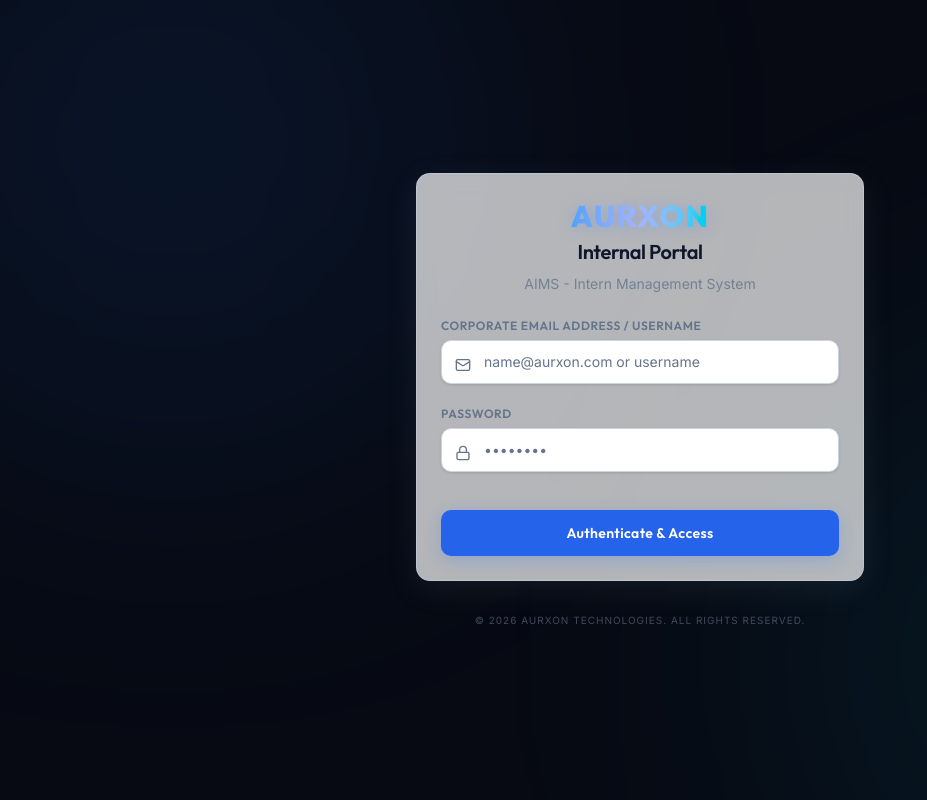
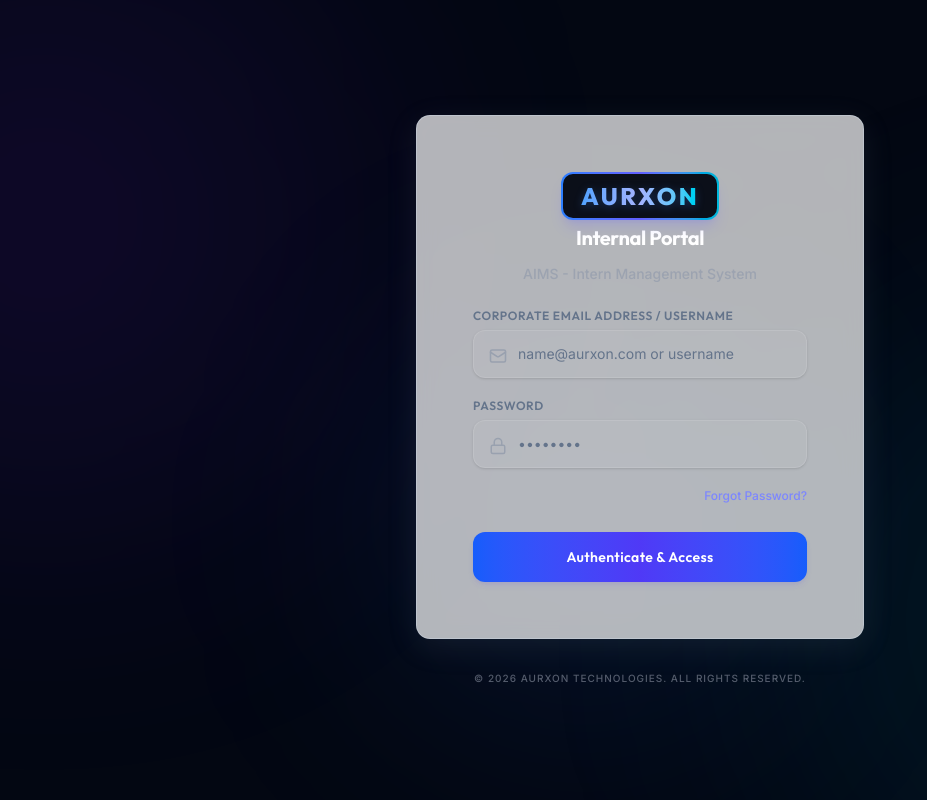
Before and after one commit to CodeSage4D/AIMS, a Next.js app: page /login in a window 1280 px wide. Shown: the whole page, without its empty margins (0-927 px from the left). Built offline with nearby package versions, Linux system fonts and the light colour scheme.

Commit message:
feat(auth): refactor login page to support forgot password UI flow

```diff
--- a/src/app/(auth)/login/page.tsx
+++ b/src/app/(auth)/login/page.tsx
@@ -6,27 +6,36 @@ import { useRouter } from "next/navigation";
 import { Input } from "@/components/ui/Input";
 import { Button } from "@/components/ui/Button";
 import { Card, CardHeader, CardTitle, CardDescription, CardContent } from "@/components/ui/Card";
-import { Lock, Mail, AlertTriangle } from "lucide-react";
+import { Lock, Mail, AlertTriangle, User, ChevronLeft, CheckCircle } from "lucide-react";
 
 export default function LoginPage() {
   const router = useRouter();
 
+  // Views: 'login' | 'forgot'
+  const [view, setView] = useState<"login" | "forgot">("login");
+
   // Login Form States
   const [email, setEmail] = useState("");
   const [password, setPassword] = useState("");
+  const [loginError, setLoginError] = useState<string | null>(null);
+  const [loginLoading, setLoginLoading] = useState(false);
 
-  // Operational States
-  const [error, setError] = useState<string | null>(null);
-  const [loading, setLoading] = useState(false);
+  // Forgot Password Form States
+  const [forgotInternId, setForgotInternId] = useState("");
+  const [forgotName, setForgotName] = useState("");
+  const [forgotEmail, setForgotEmail] = useState("");
+  const [forgotError, setForgotError] = useState<string | null>(null);
+  const [forgotSuccess, setForgotSuccess] = useState<string | null>(null);
+  const [forgotLoading, setForgotLoading] = useState(false);
 
   const handleSubmit = async (e: React.FormEvent) => {
     e.preventDefault();
-    setError(null);
-    setLoading(true);
+    setLoginError(null);
+    setLoginLoading(true);
 
     if (!email || !password) {
-      setError("Please fill in all authentication fields.");
-      setLoading(false);
+      setLoginError("Please fill in all authentication fields.");
+      setLoginLoading(false);
       return;
     }
 
@@ -38,53 +47,102 @@ export default function LoginPage() {
       });
 
       if (res?.error) {
-        setError("Invalid email credentials or password hash.");
-        setLoading(false);
+        setLoginError("Invalid credentials or password.");
+        setLoginLoading(false);
       } else {
         router.push("/");
         router.refresh();
       }
     } catch (err) {
-      setError("An unexpected network handshake error occurred.");
-      setLoading(false);
+      setLoginError("An unexpected network handshake error occurred.");
+      setLoginLoading(false);
+    }
+  };
+
+  const handleForgotSubmit = async (e: React.FormEvent) => {
+    e.preventDefault();
+    setForgotError(null);
+    setForgotSuccess(null);
+    setForgotLoading(true);
+
+    if (!forgotInternId || !forgotName || !forgotEmail) {
+      setForgotError("Please fill in all request fields.");
+      setForgotLoading(false);
+      return;
+    }
+
+    try {
+      const res = await fetch("/api/auth/forgot-password", {
+        method: "POST",
+        headers: { "Content-Type": "application/json" },
+        body: JSON.stringify({
+          internId: forgotInternId,
+          internName: forgotName,
+          internEmail: forgotEmail,
+        }),
+      });
+
+      const data = await res.json();
+      if (!res.ok) {
+        setForgotError(data.error || "Failed to submit reset request.");
+      } else {
+        setForgotSuccess(data.message || "Reset request submitted successfully.");
+        setForgotInternId("");
+        setForgotName("");
+        setForgotEmail("");
+      }
+    } catch (err) {
+      setForgotError("Failed to communicate with authentication services.");
+    } finally {
+      setForgotLoading(false);
     }
   };
 
   return (
-    <div className="relative min-h-screen flex items-center justify-center bg-[#070a13] p-4 overflow-hidden select-none">
-      {/* 1. Ambient Background Glowing Radials (Sleek startup design) */}
-      <div className="absolute top-[-20%] left-[-10%] w-[600px] h-[600px] rounded-full bg-blue-500/10 blur-[140px] pointer-events-none" />
-      <div className="absolute bottom-[-20%] right-[-10%] w-[600px] h-[600px] rounded-full bg-cyan-500/10 blur-[140px] pointer-events-none" />
+    <div className="relative min-h-screen flex items-center justify-center bg-[#030712] p-4 overflow-hidden select-none">
+      {/* 1. Futuristic Ambient Glowing Orbs (Mobile-optimized visual elements) */}
+      <div className="absolute top-[-10%] left-[-20%] w-[350px] sm:w-[600px] h-[350px] sm:h-[600px] rounded-full bg-violet-600/15 blur-[80px] sm:blur-[140px] pointer-events-none animate-pulse duration-10000" />
+      <div className="absolute bottom-[-15%] right-[-10%] w-[350px] sm:w-[600px] h-[350px] sm:h-[600px] rounded-full bg-cyan-500/15 blur-[80px] sm:blur-[140px] pointer-events-none animate-pulse duration-7000" />
+      <div className="absolute top-[40%] left-[30%] w-[200px] sm:w-[400px] h-[200px] sm:h-[400px] rounded-full bg-blue-500/10 blur-[60px] sm:blur-[120px] pointer-events-none" />
 
-      {/* 2. Unified Container Wrapper */}
-      <div className="relative z-10 w-full max-w-md">
-        <Card className="border-border/60 shadow-[0_20px_50px_rgba(0,0,0,0.6)] backdrop-blur-md">
-          <CardHeader className="text-center space-y-2 pb-6">
+      {/* 2. Main Glass Container */}
+      <div className="relative z-10 w-full max-w-[92%] sm:max-w-md transition-all duration-300">
+        <Card className="border-white/10 bg-[#0b0f19]/70 backdrop-blur-xl shadow-[0_8px_32px_rgba(0,0,0,0.5)] rounded-2xl overflow-hidden">
+          <CardHeader className="text-center space-y-3 pb-4 pt-8 px-5 sm:px-8">
             <div className="flex justify-center mb-1">
-              <span className="text-3xl font-heading font-extrabold tracking-wider bg-gradient-to-r from-blue-400 via-indigo-300 to-cyan-400 bg-clip-text text-transparent drop-shadow-[0_2px_8px_rgba(59,130,246,0.3)]">
+              <div className="relative group flex items-center justify-center p-0.5 rounded-xl bg-gradient-to-r from-blue-500 via-indigo-500 to-cyan-500 shadow-lg shadow-indigo-500/20">
+                <div className="bg-[#0b0f19] px-4.5 py-1.5 rounded-[10px] transition-all group-hover:bg-[#0b0f19]/80">
+                  <span className="text-2xl font-heading font-extrabold tracking-widest bg-gradient-to-r from-blue-400 via-indigo-300 to-cyan-400 bg-clip-text text-transparent drop-shadow-[0_2px_4px_rgba(59,130,246,0.3)]">
                     AURXON
                   </span>
                 </div>
-            <CardTitle className="text-xl font-heading">Internal Portal</CardTitle>
-            <CardDescription className="text-muted-foreground/80">
-              AIMS - Intern Management System
+              </div>
+            </div>
+            <CardTitle className="text-lg sm:text-xl font-heading font-bold text-white tracking-wide">
+              {view === "login" ? "Internal Portal" : "Reset Password"}
+            </CardTitle>
+            <CardDescription className="text-xs sm:text-sm text-gray-400/90 font-medium">
+              {view === "login"
+                ? "AIMS - Intern Management System"
+                : "Submit password reset request to Founder"}
             </CardDescription>
           </CardHeader>
 
-          <CardContent>
-            <form onSubmit={handleSubmit} className="space-y-5.5">
+          <CardContent className="px-5 sm:px-8 pb-8 pt-2">
+            {view === "login" ? (
+              <form onSubmit={handleSubmit} className="space-y-5">
                 {/* Alert Indicator */}
-              {error && (
-                <div className="flex items-center space-x-3 p-3 rounded-md bg-destructive/10 border border-destructive/25 text-destructive text-xs animate-pulse">
-                  <AlertTriangle className="h-4 w-4 shrink-0" />
-                  <span className="font-medium">{error}</span>
+                {loginError && (
+                  <div className="flex items-center space-x-3 p-3.5 rounded-xl bg-red-500/10 border border-red-500/20 text-red-400 text-xs animate-shake">
+                    <AlertTriangle className="h-4.5 w-4.5 shrink-0" />
+                    <span className="font-semibold leading-normal">{loginError}</span>
                   </div>
                 )}
 
-              {/* Email Form Entry */}
+                {/* Email/Username Form Entry */}
                 <div className="relative group">
-                <div className="absolute left-3.5 top-[39px] text-muted-foreground group-focus-within:text-primary transition-colors duration-300 pointer-events-none z-10">
-                  <Mail className="h-4 w-4" />
+                  <div className="absolute left-4 top-[39px] text-gray-400 group-focus-within:text-blue-400 transition-colors duration-300 pointer-events-none z-10">
+                    <Mail className="h-4.5 w-4.5" />
                   </div>
                   <Input
                     label="Corporate Email Address / Username"
@@ -92,16 +150,16 @@ export default function LoginPage() {
                     placeholder="name@aurxon.com or username"
                     value={email}
                     onChange={(e) => setEmail(e.target.value)}
-                  className="pl-10.5"
-                  disabled={loading}
+                    className="pl-11 h-12 text-sm bg-white/5 border-white/10 hover:border-white/20 focus:border-blue-500/70 focus:bg-[#0d1424] text-white placeholder-gray-500 rounded-xl transition-all duration-200"
+                    disabled={loginLoading}
                     required
                   />
                 </div>
 
                 {/* Password Form Entry */}
                 <div className="relative group">
-                <div className="absolute left-3.5 top-[39px] text-muted-foreground group-focus-within:text-primary transition-colors duration-300 pointer-events-none z-10">
-                  <Lock className="h-4 w-4" />
+                  <div className="absolute left-4 top-[39px] text-gray-400 group-focus-within:text-blue-400 transition-colors duration-300 pointer-events-none z-10">
+                    <Lock className="h-4.5 w-4.5" />
                   </div>
                   <Input
                     label="Password"
@@ -109,10 +167,23 @@ export default function LoginPage() {
                     placeholder="••••••••"
                     value={password}
                     onChange={(e) => setPassword(e.target.value)}
-                  className="pl-10.5"
-                  disabled={loading}
+                    className="pl-11 h-12 text-sm bg-white/5 border-white/10 hover:border-white/20 focus:border-blue-500/70 focus:bg-[#0d1424] text-white placeholder-gray-500 rounded-xl transition-all duration-200"
+                    disabled={loginLoading}
                     required
                   />
+                </div>
+
+                <div className="flex justify-end">
+                  <button
+                    type="button"
+                    onClick={() => {
+                      setView("forgot");
+                      setLoginError(null);
+                    }}
+                    className="text-xs text-indigo-400 hover:text-indigo-300 transition-colors font-medium cursor-pointer"
+                  >
+                    Forgot Password?
+                  </button>
                 </div>
 
                 {/* Authentication Button */}
@@ -120,17 +191,111 @@ export default function LoginPage() {
                   type="submit"
                   variant="primary"
                   size="lg"
-                className="w-full mt-4 h-11.5 text-sm font-semibold tracking-wide font-heading"
-                isLoading={loading}
+                  className="w-full mt-2 h-12.5 text-sm font-semibold tracking-wide font-heading bg-gradient-to-r from-blue-600 via-indigo-600 to-blue-600 hover:from-blue-500 hover:to-indigo-500 shadow-md shadow-indigo-600/10 hover:shadow-indigo-600/20 text-white rounded-xl transition-all duration-300 scale-active-98 active:scale-98"
+                  isLoading={loginLoading}
                 >
                   Authenticate & Access
                 </Button>
               </form>
+            ) : (
+              <form onSubmit={handleForgotSubmit} className="space-y-5">
+                {/* Alert Indicators */}
+                {forgotError && (
+                  <div className="flex items-center space-x-3 p-3.5 rounded-xl bg-red-500/10 border border-red-500/20 text-red-400 text-xs animate-shake">
+                    <AlertTriangle className="h-4.5 w-4.5 shrink-0" />
+                    <span className="font-semibold leading-normal">{forgotError}</span>
+                  </div>
+                )}
+                {forgotSuccess && (
+                  <div className="flex items-center space-x-3 p-3.5 rounded-xl bg-emerald-500/10 border border-emerald-500/20 text-emerald-400 text-xs">
+                    <CheckCircle className="h-4.5 w-4.5 shrink-0" />
+                    <span className="font-semibold leading-normal">{forgotSuccess}</span>
+                  </div>
+                )}
+
+                {/* Intern ID Entry */}
+                <div className="relative group">
+                  <div className="absolute left-4 top-[39px] text-gray-400 group-focus-within:text-indigo-400 transition-colors duration-300 pointer-events-none z-10">
+                    <Lock className="h-4.5 w-4.5" />
+                  </div>
+                  <Input
+                    label="Intern ID"
+                    type="text"
+                    placeholder="e.g. AXN-SWE-2605-AS01"
+                    value={forgotInternId}
+                    onChange={(e) => setForgotInternId(e.target.value)}
+                    className="pl-11 h-12 text-sm bg-white/5 border-white/10 hover:border-white/20 focus:border-indigo-500/70 focus:bg-[#0d1424] text-white placeholder-gray-500 rounded-xl transition-all duration-200"
+                    disabled={forgotLoading}
+                    required
+                  />
+                </div>
+
+                {/* Full Name Entry */}
+                <div className="relative group">
+                  <div className="absolute left-4 top-[39px] text-gray-400 group-focus-within:text-indigo-400 transition-colors duration-300 pointer-events-none z-10">
+                    <User className="h-4.5 w-4.5" />
+                  </div>
+                  <Input
+                    label="Full Name"
+                    type="text"
+                    placeholder="Aarav Sharma"
+                    value={forgotName}
+                    onChange={(e) => setForgotName(e.target.value)}
+                    className="pl-11 h-12 text-sm bg-white/5 border-white/10 hover:border-white/20 focus:border-indigo-500/70 focus:bg-[#0d1424] text-white placeholder-gray-500 rounded-xl transition-all duration-200"
+                    disabled={forgotLoading}
+                    required
+                  />
+                </div>
+
+                {/* Corporate Email Entry */}
+                <div className="relative group">
+                  <div className="absolute left-4 top-[39px] text-gray-400 group-focus-within:text-indigo-400 transition-colors duration-300 pointer-events-none z-10">
+                    <Mail className="h-4.5 w-4.5" />
+                  </div>
+                  <Input
+                    label="Corporate Email Address"
+                    type="email"
+                    placeholder="aarav@aurxon.demo"
+                    value={forgotEmail}
+                    onChange={(e) => setForgotEmail(e.target.value)}
+                    className="pl-11 h-12 text-sm bg-white/5 border-white/10 hover:border-white/20 focus:border-indigo-500/70 focus:bg-[#0d1424] text-white placeholder-gray-500 rounded-xl transition-all duration-200"
+                    disabled={forgotLoading}
+                    required
+                  />
+                </div>
+
+                <div className="flex justify-between items-center mt-2">
+                  <button
+                    type="button"
+                    onClick={() => {
+                      setView("login");
+                      setForgotError(null);
+                      setForgotSuccess(null);
+                    }}
+                    className="flex items-center space-x-1 text-xs text-gray-400 hover:text-white transition-colors font-medium cursor-pointer"
+                  >
+                    <ChevronLeft className="h-3.5 w-3.5" />
+                    <span>Back to Login</span>
+                  </button>
+                </div>
+
+                {/* Request Button */}
+                <Button
+                  type="submit"
+                  variant="secondary"
+                  size="lg"
+                  className="w-full mt-2 h-12.5 text-sm font-semibold tracking-wide font-heading bg-gradient-to-r from-indigo-600 via-violet-600 to-indigo-600 hover:from-indigo-500 hover:to-violet-500 shadow-md shadow-indigo-600/10 hover:shadow-indigo-600/20 text-white rounded-xl transition-all duration-300 scale-active-98 active:scale-98"
+                  isLoading={forgotLoading}
+                >
+                  Submit Reset Request
+                </Button>
+              </form>
+            )}
           </CardContent>
         </Card>
 
         {/* Footer Trademark */}
-        <p className="text-center text-[10px] text-muted-foreground/60 mt-8 tracking-widest uppercase">
+        <p className="text-center text-[9px] sm:text-[10px] text-gray-500/80 mt-8 tracking-widest uppercase font-medium">
           © 2026 AURXON Technologies. All rights reserved.
         </p>
       </div>
```
Lines whose indentation alone changed are shown as unchanged.
